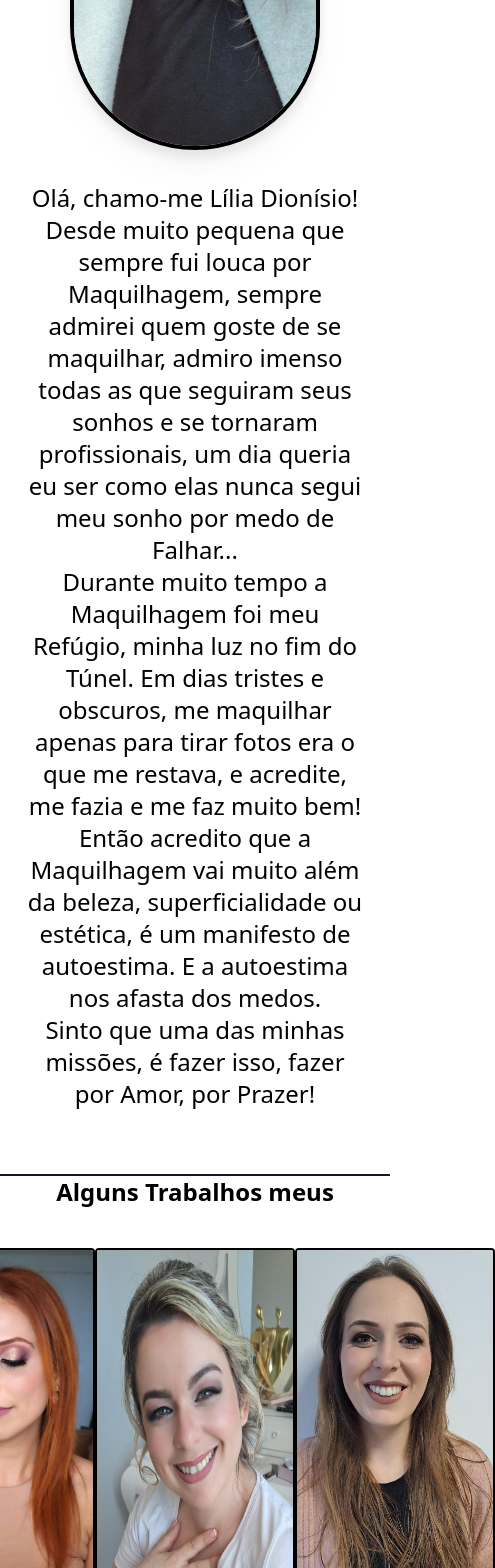
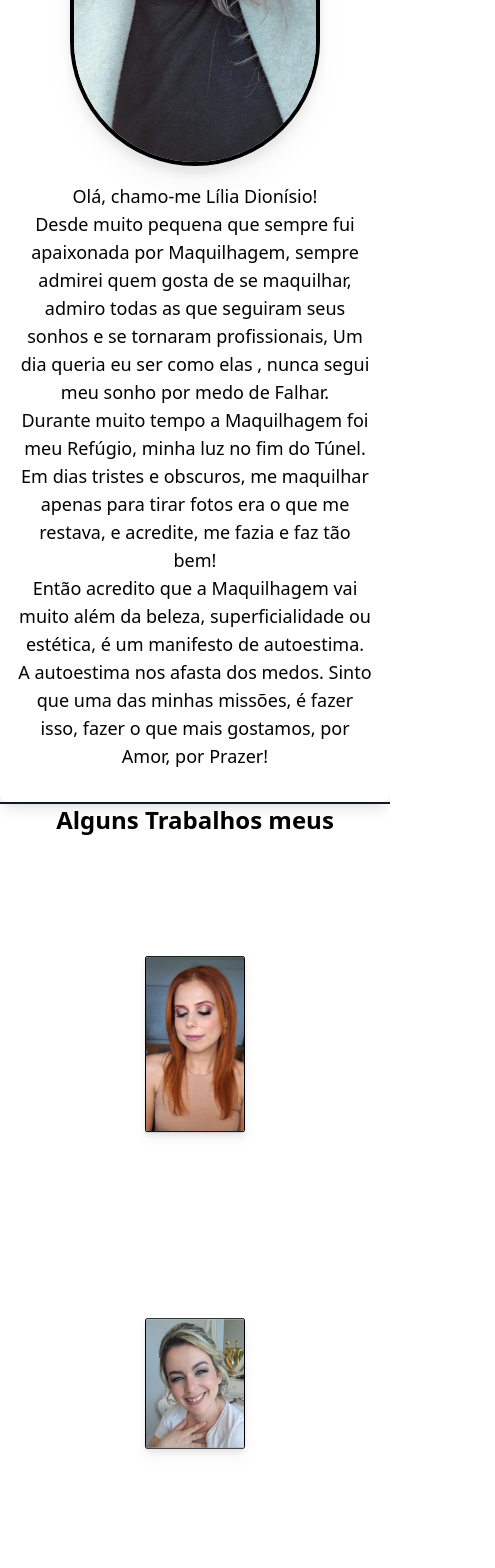
Before and after one commit to jcostadev23/blog_lilia, a Next.js app: page / in a window 390 px wide. Shown: the part 432-2000 px from the top of the page, 495 px wide, since content can reach past the window. Built offline with nearby package versions, Linux system fonts and the light colour scheme.

Commit message:
Responsive

```diff
--- /dev/null
+++ b/src/app/components/mycard.tsx
@@ -0,0 +1,21 @@
+  import ProfilePicture from "./myprofilepic";
+
+  export default function MyCard() {
+    return (
+        <div className="bg-white dark:bg-slate-300 shadow-lg rounded-lg p-4 sm:p-8">
+            <ProfilePicture/>
+            <div className="mt-4 sm:mt-8 mb-4 sm:mb-16 text-lg sm:text-2xl text-center dark:text-black">
+              <p>
+                  Olá, chamo-me Lília Dionísio!<br/>
+                  Desde muito pequena que sempre fui apaixonada por Maquilhagem, sempre admirei quem gosta de se maquilhar,
+                  admiro todas as que seguiram seus sonhos e se tornaram profissionais,
+                  Um dia queria eu ser como elas , nunca segui meu sonho por medo de Falhar.<br/>
+                  Durante muito tempo a Maquilhagem foi meu Refúgio, minha luz no fim do Túnel.<br/>
+                  Em dias tristes e obscuros, me maquilhar apenas para tirar fotos era o que me restava, e acredite, me fazia e faz tão bem!<br/>
+                  Então acredito que a Maquilhagem vai muito além da beleza, superficialidade ou estética, é um manifesto de autoestima.<br/>
+                  A autoestima nos afasta dos medos. Sinto que uma das minhas missões, é fazer isso, fazer o que mais gostamos, por Amor, por Prazer!
+              </p>
+            </div>
+       </div>
+    );
+  }
--- a/src/app/components/workpic.tsx
+++ b/src/app/components/workpic.tsx
@@ -2,18 +2,15 @@ import Image from 'next/image'
 
 export default function WorkPicture(){
     return (
-        <section className='w-full mx-auto flex justify-center'>
-            {[{ src: '/images/workpic.jpg', alt: 'work picture' },
-                { src: '/images/workpic2.jpg', alt: 'work picture' },
-                { src: '/images/workpic1.jpg', alt: 'work picture' }
-            ].map((image, index) => (
+        <section className='w-full mx-auto md:flex justify-center'>
+            {['/images/workpic.jpg','/images/workpic2.jpg','/images/workpic1.jpg'].map((image, index) => (
                 <Image
                 key={index}
-                className='border-2 border-black dark:border-slate-400 drop-shadow-xl shadow-black rounded mx-auto mt-8'
-                src={image.src}
+                className='scale-50 hover:scale-100 ease-in duration-500 border-2 border-black dark:border-slate-400 drop-shadow-xl shadow-black rounded mx-auto mt-8'
+                src={image}
                 width={200}
                 height={200}
-                alt={image.alt}
+                alt={'work picture'}
                 priority={true}
                 />
             ))}
--- a/src/app/layout.tsx
+++ b/src/app/layout.tsx
@@ -1,8 +1,6 @@
 import './globals.css'
 import { Inter } from 'next/font/google'
 import Navbar from './components/navbar'
-import ProfilePicture from './components/myprofilepic'
-import WorkPicture from './components/workpic'
 
 const inter = Inter({ subsets: ['latin'] })
 
@@ -21,12 +19,7 @@ export default function RootLayout({
     <html lang="en">
       <body className='dark:bg-slate-300'>
         <Navbar/>
-        <ProfilePicture/>
         {children}
-        <h1 className='text-2xl font-bold text-black grid place-content-center mb-2 md:mb-0 border-t-2 border-gray-900'>
-          Alguns Trabalhos meus
-        </h1>
-        <WorkPicture/>
         <footer className="bg-gray-400 text-black py-4 mt-16">
           <div className="container mx-auto flex items-center justify-center">
             <p className="text-sm">
@@ -34,7 +27,7 @@ export default function RootLayout({
             </p>
           </div>
         </footer>
-        </body>
+      </body>
     </html>
   )
 }
--- a/src/app/page.tsx
+++ b/src/app/page.tsx
@@ -1,14 +1,14 @@
+import MyCard from './components/mycard'
+import WorkPicture from './components/workpic'
 
 export default function Home() {
   return (
-    <main className="px-6 mx-auto">
-      <p className="mt-8 mb-16 text-2xl text-center dark:text-black">
-      Olá, chamo-me Lília Dionísio! <br/>
-      Desde muito pequena que sempre fui louca por Maquilhagem, sempre admirei quem goste de se maquilhar, admiro imenso todas as que seguiram seus sonhos e se tornaram profissionais, um dia queria eu ser como elas nunca segui meu sonho por medo de Falhar...<br/>
-      Durante muito tempo a Maquilhagem foi meu Refúgio, minha luz no fim do Túnel. Em dias tristes e obscuros, me maquilhar apenas para tirar fotos era o que me restava, e acredite, me fazia e me faz muito bem!<br/>
-      Então acredito que a Maquilhagem vai muito além da beleza, superficialidade ou estética, é um manifesto de autoestima. E a autoestima nos afasta dos medos.<br/>
-      Sinto que uma das minhas missões, é fazer isso, fazer por Amor, por Prazer!
-        </p>
-    </main>
-  )
+    <div>
+      <MyCard/>
+      <div className='text-2xl font-bold text-black grid place-content-center mb-2 md:mb-0 border-t-2 border-gray-900'>
+        Alguns Trabalhos meus
+      </div>
+        <WorkPicture/>
+      </div>
+  );
 }
```
